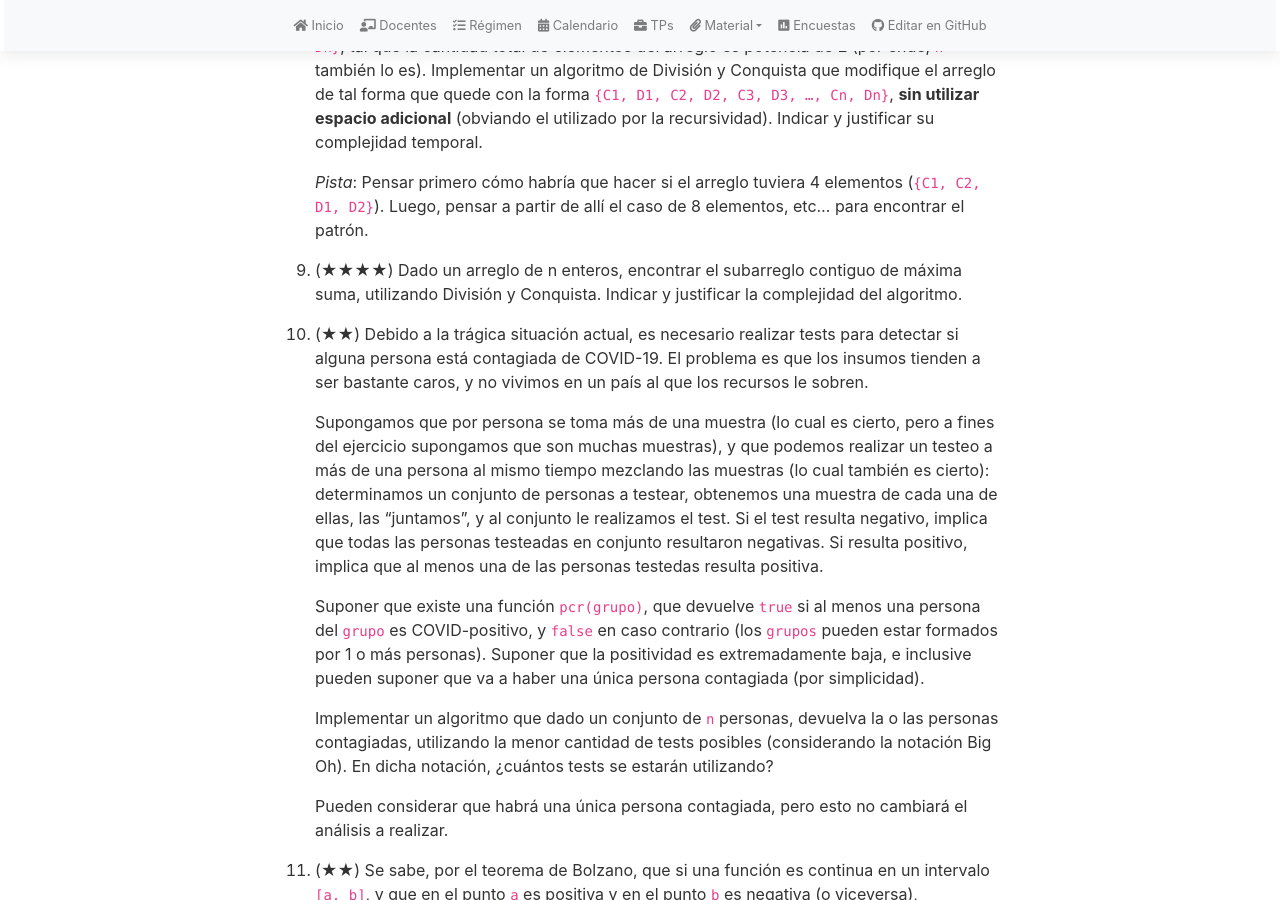
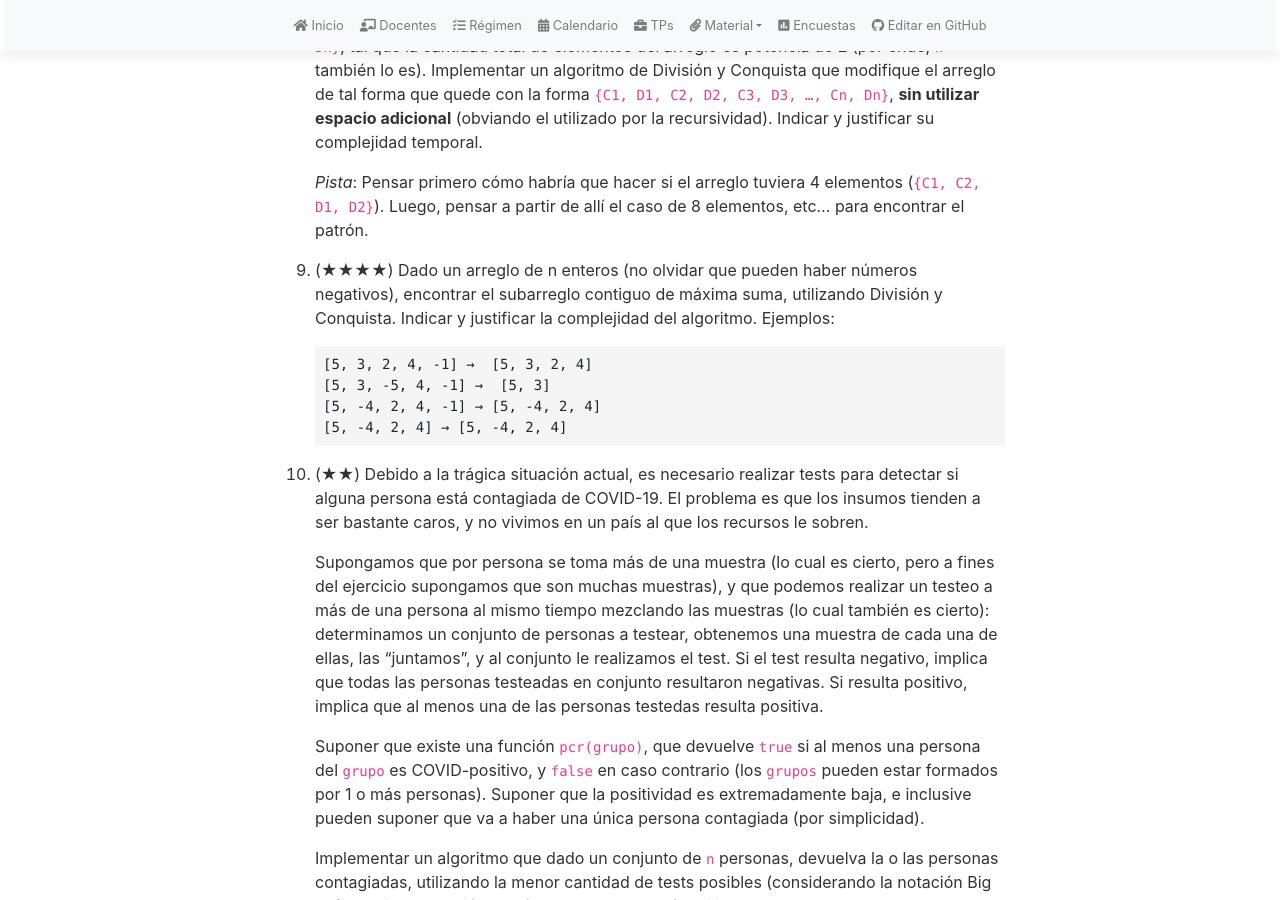
Before and after one commit to algoritmos-rw/tda_bg, a Jekyll site: the page built from material/guias/dyc.md, in a window 1280 px wide and 900 px high, scrolled down 1591 px. Built offline with Jekyll 4.4.1, drawn with Linux system fonts in a browser that asks for light colours; nearby versions of some CDN libraries; our own code applies the rules of GitHub Pages for plain Markdown files.

Commit message:
Ejemplificar subarreglo máxima suma

```diff
--- a/material/guias/dyc.md
+++ b/material/guias/dyc.md
@@ -79,8 +79,14 @@ math: true
 	(`{C1, C2, D1, D2}`). Luego, pensar a partir de allí el caso de 8 elementos, etc...
 	para encontrar el patrón.
 
-1.  (★★★★) Dado un arreglo de n enteros, encontrar el subarreglo contiguo de máxima suma, utilizando
-    División y Conquista. Indicar y justificar la complejidad del algoritmo.
+1.  (★★★★) Dado un arreglo de n enteros (no olvidar que pueden haber números negativos), encontrar el subarreglo
+    contiguo de máxima suma, utilizando División y Conquista. Indicar y justificar la complejidad del algoritmo.
+    Ejemplos:
+
+        [5, 3, 2, 4, -1] →  [5, 3, 2, 4]
+        [5, 3, -5, 4, -1] →  [5, 3]
+        [5, -4, 2, 4, -1] → [5, -4, 2, 4]
+        [5, -4, 2, 4] → [5, -4, 2, 4]
 
 1.	(★★) Debido a la trágica situación actual, es necesario realizar tests para detectar
 	si alguna persona está contagiada de COVID-19. El problema es que los insumos
```
